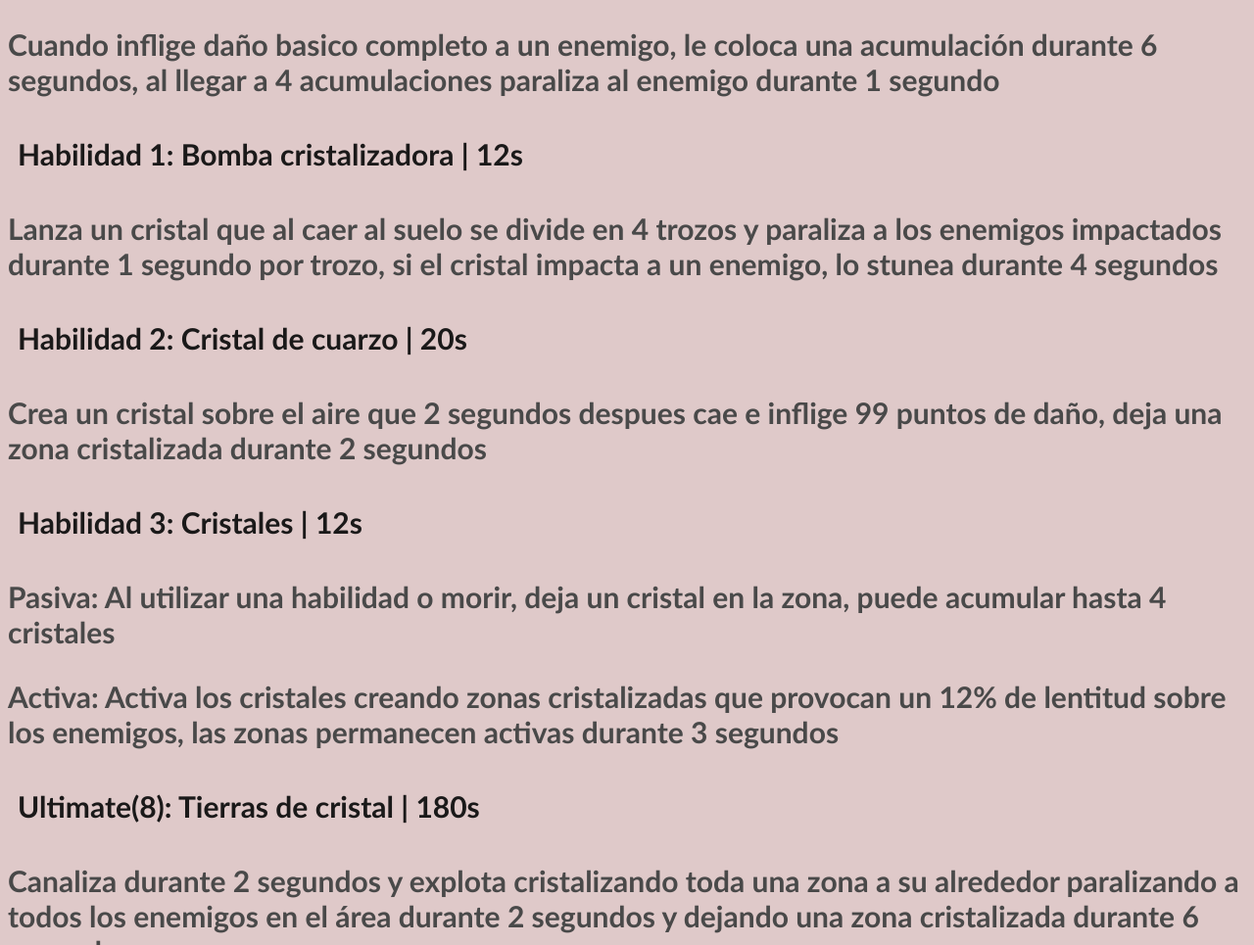
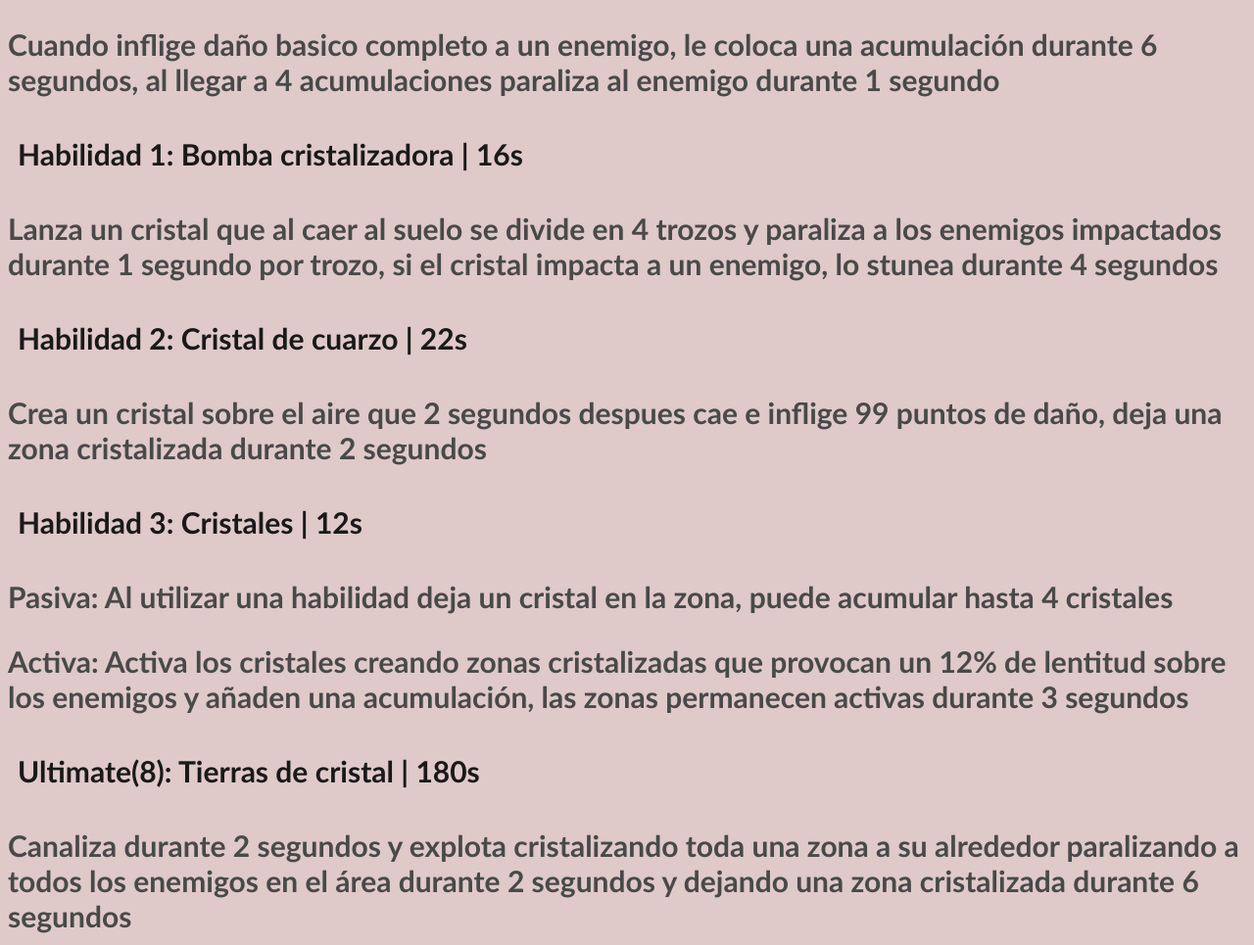
Before and after one commit to ZOROARK90/Carriers-Foundation-Icaro, a plain HTML site: page index.html in a window 1280 px wide. Shown: the part 1141-2106 px from the top of the page at 98% size. Drawn offline with Linux system fonts and the light colour scheme.

Commit message:
Update index.html

```diff
--- a/index.html
+++ b/index.html
@@ -21,13 +21,13 @@
                 <li>Clase: Duelista</li>
             </ul>
             <h1>Icaro fue el primer encuentro que tuvo la humanidad con un Carrier en un
-                suceso conocido como "El cristal Europeo" cuando en 1999 cristalizado y
+                suceso conocido como "El cristal Europeo" cuando en 1999 este cristalizo y
                 destruyo por completo toda la ciudad de Venecia en Italia lo que ocasiono
                 un caos por toda Europa, Icaro permanecio dejalo de varias capas de cristal
                 en un estado de hibernación hasta los sucesos de "El puño del sol" cuando
                 despertó y comenzó una batalla en el centro de la ciudad contra 049, lo que
-                culmino en la activación de los "fragmentos de Europa" por todo el mundo el
-                mundo, Icaro fue capturado y no se tiene información hasta la fecha sobre su
+                culmino en la activación de los "fragmentos de Europa" por todo el mundo,
+                Icaro fue capturado y no se tiene información hasta la fecha sobre su
                 estado</h1>
             <h1>
                 HABILIDADES:
@@ -42,18 +42,19 @@
             <h3>Cuando inflige daño basico completo a un enemigo, le coloca una acumulación
                 durante 6 segundos, al llegar a 4 acumulaciones paraliza al enemigo durante 1
                 segundo</h3>
-            <h2>Habilidad 1: Bomba cristalizadora | 12s</h2>
+            <h2>Habilidad 1: Bomba cristalizadora | 16s</h2>
             <h3>Lanza un cristal que al caer al suelo se divide en 4 trozos y paraliza a los
                 enemigos impactados durante 1 segundo por trozo, si el cristal impacta a un
                 enemigo, lo stunea durante 4 segundos</h3>
-            <h2>Habilidad 2: Cristal de cuarzo | 20s</h2>
+            <h2>Habilidad 2: Cristal de cuarzo | 22s</h2>
             <h3>Crea un cristal sobre el aire que 2 segundos despues cae e inflige 99 puntos
                 de daño, deja una zona cristalizada durante 2 segundos</h3>
             <h2>Habilidad 3: Cristales | 12s</h2>
-            <h3>Pasiva: Al utilizar una habilidad o morir, deja un cristal en la zona, puede
-                acumular hasta 4 cristales</h3>
+            <h3>Pasiva: Al utilizar una habilidad deja un cristal en la zona, puede acumular
+                hasta 4 cristales</h3>
             <h3>Activa: Activa los cristales creando zonas cristalizadas que provocan un 12% de
-                lentitud sobre los enemigos, las zonas permanecen activas durante 3 segundos</h3>
+                lentitud sobre los enemigos y añaden una acumulación, las zonas permanecen
+                activas durante 3 segundos</h3>
             <h2>Ultimate(8): Tierras de cristal | 180s</h2>
             <h3>Canaliza durante 2 segundos y explota cristalizando toda una zona a su alrededor
                paralizando a todos los enemigos en el área durante 2 segundos y dejando una zona
```
